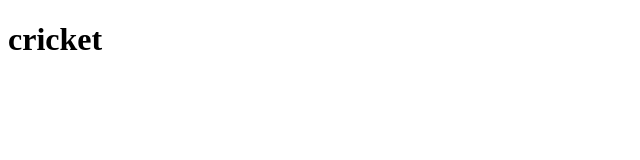
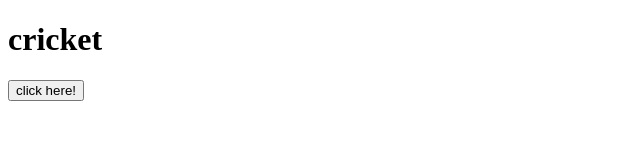
Before and after one commit to salmanlania/lania99, a plain HTML site: page index.html in a window 1280 px wide. Shown: the whole page, without its empty margins (0-640 px from the left). Drawn offline with Linux system fonts and the light colour scheme.

Commit message:
bhai kaisa hai

```diff
--- a/index.html
+++ b/index.html
@@ -7,5 +7,6 @@
 </head>
 <body>
     <h1>cricket</h1>
+    <button>click here!</button>
 </body>
 </html>
```
